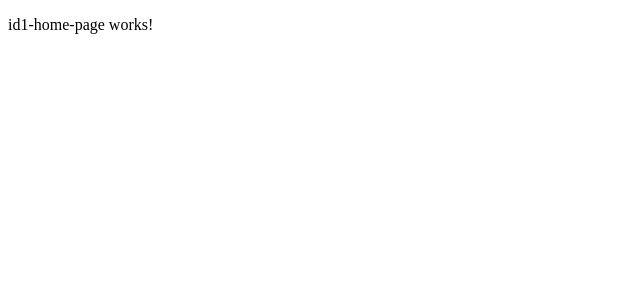
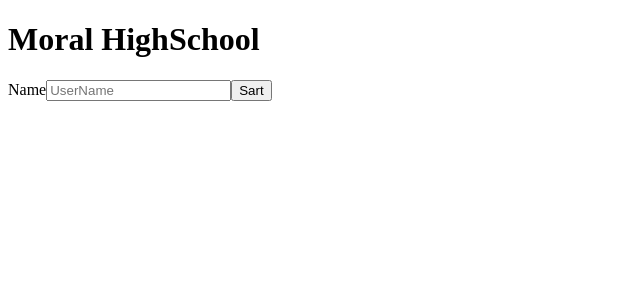
Before and after one commit to Lauraxu13/MoralHigh-DemoDay, an Angular app: page /home in a window 1280 px wide. Shown: the top 300 px of the page, without its empty margins (0-640 px from the left). Built offline with nearby package versions, Linux system fonts and the light colour scheme.

Commit message:
homepage works i guess

```diff
--- a/src/app/id1-home-page/id1-home-page.component.html
+++ b/src/app/id1-home-page/id1-home-page.component.html
@@ -1 +1,6 @@
-<p>id1-home-page works!</p>
+<form (ngSubmit)="newPlayer()">
+    <h1>Moral HighSchool</h1>
+    <label for="name">Name</label>
+    <input [(ngModel)]= "name"type="text" placeholder="UserName" name="name">
+    <button (click)="nextPage()" type="submit">Sart</button>
+</form>
--- a/src/app/id1-home-page/id1-home-page.component.ts
+++ b/src/app/id1-home-page/id1-home-page.component.ts
@@ -1,4 +1,6 @@
 import { Component, OnInit } from '@angular/core';
+import { MasterService } from '../master.service';
+import { Router } from '@angular/router';
 
 @Component({
   selector: 'app-id1-home-page',
@@ -6,10 +8,18 @@ import { Component, OnInit } from '@angular/core';
   styleUrls: ['./id1-home-page.component.css']
 })
 export class Id1HomePageComponent implements OnInit {
+  name:string;
 
-  constructor() { }
+
+
+  constructor(private router: Router,private service: MasterService) { }
+  newPlayer(){
+    this.service.setName(this.name)
+
+  }
 
   ngOnInit() {
+    this.name=this.service.getName()
   }
 
 }
--- a/src/app/master.service.ts
+++ b/src/app/master.service.ts
@@ -58,6 +58,14 @@ getTS():TotalScore{
   return this.totalScore;
 }
 
+getName():string{
+  return this.totalScore.name
+}
+setName(playerInfo:string){
+this.totalScore.name=playerInfo
+
+}
+
 
 // Get from data base
 
```
